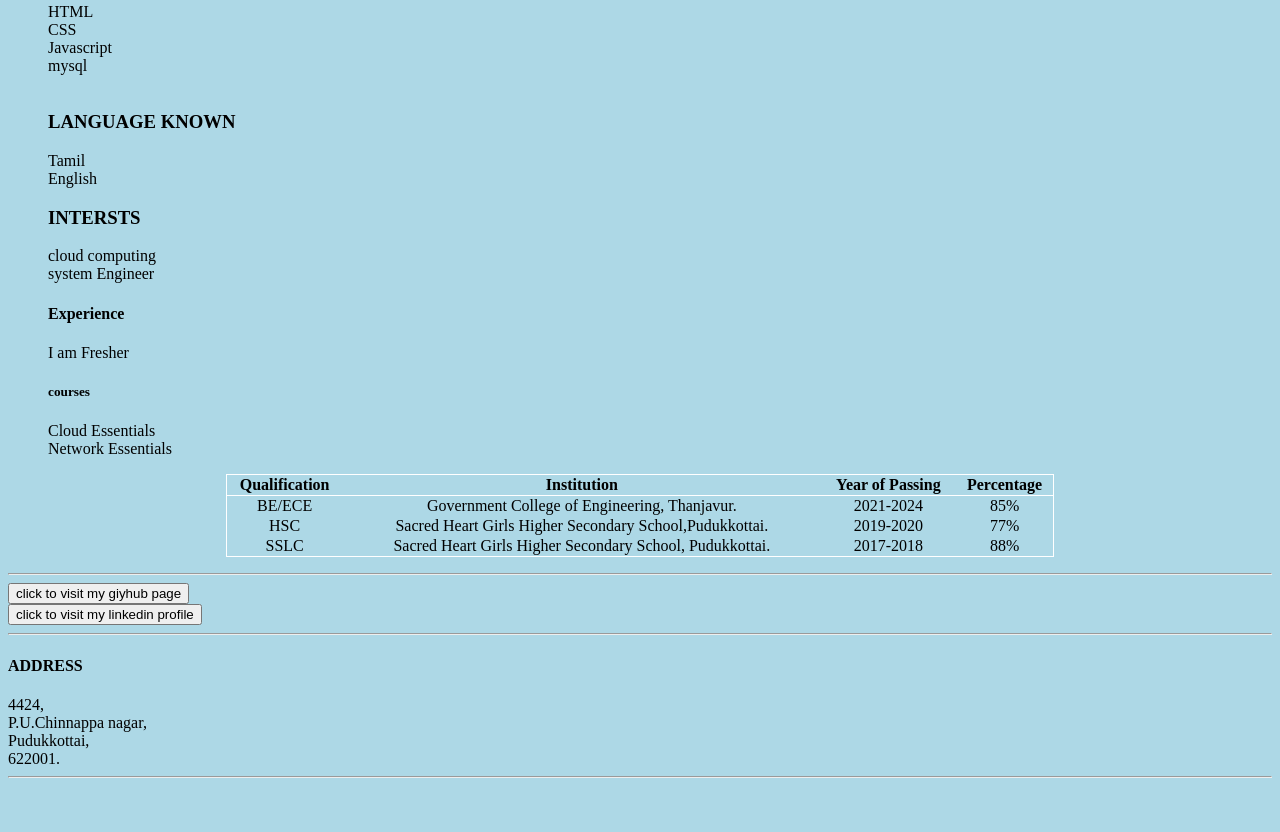
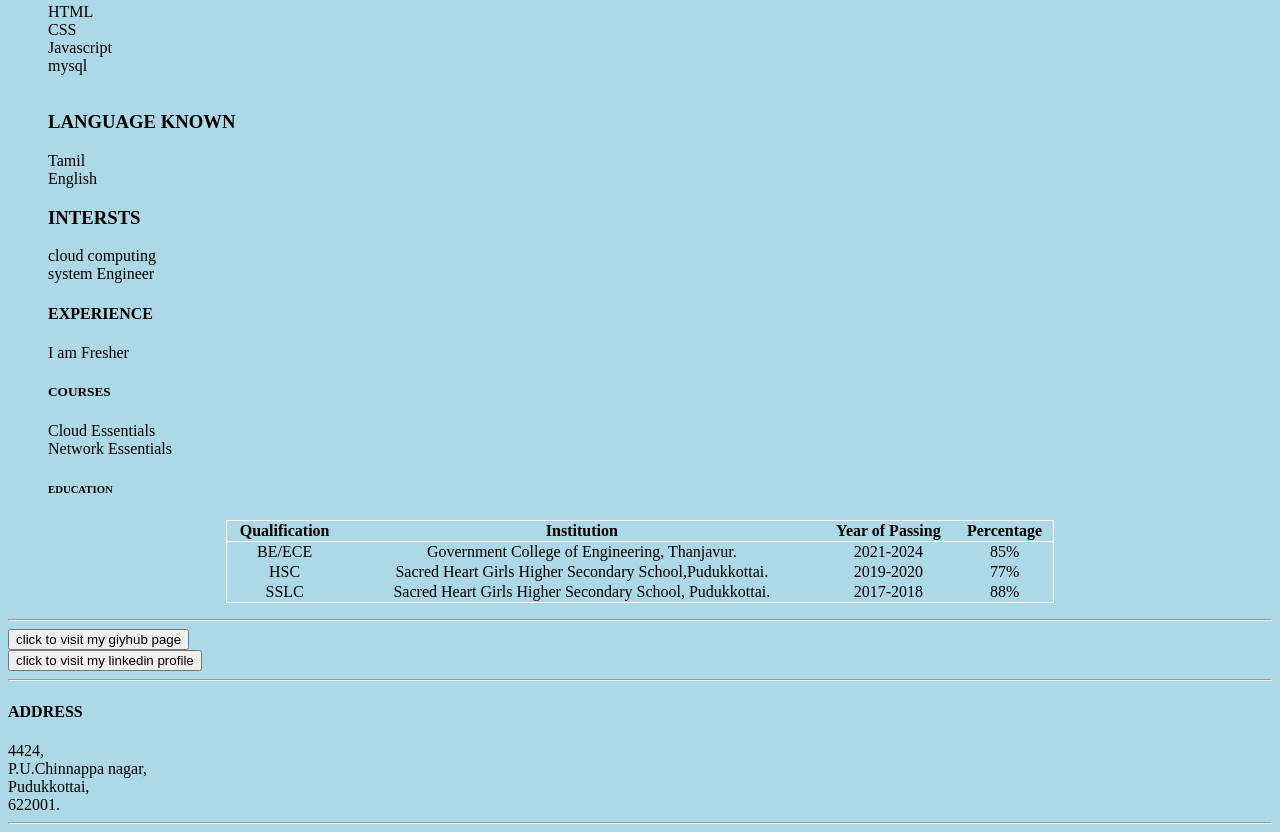
Before and after one commit to kavimalar17/project, a plain HTML site: page index.html in a window 1280 px wide. Shown: the part 698-1530 px from the top of the page. Before the commit the page ends 1484 px from the top, so only its background shows below. Drawn offline with Linux system fonts and the light colour scheme.

Commit message:
Update index.html

```diff
--- a/index.html
+++ b/index.html
@@ -34,15 +34,16 @@
         <h3>INTERSTS</h3>
         <p>cloud computing<br/>
         system Engineer</p>
-      <h4>Experience</h4>
+      <h4>EXPERIENCE</h4>
       <p> I am Fresher</p>
-      <h5>courses</h5>
+      <h5>COURSES</h5>
       <p>Cloud Essentials<br/>
       Network Essentials</p>
 
 
 
       </p>
+      <h6>EDUCATION</h6>
       <table style="width:70%;text-align:center;margin: 0 auto;border:1px solid white; border-collapse: collapse;">
       <tr>
         <th style="border-bottom: 1px solid white;">Qualification</th>
```
